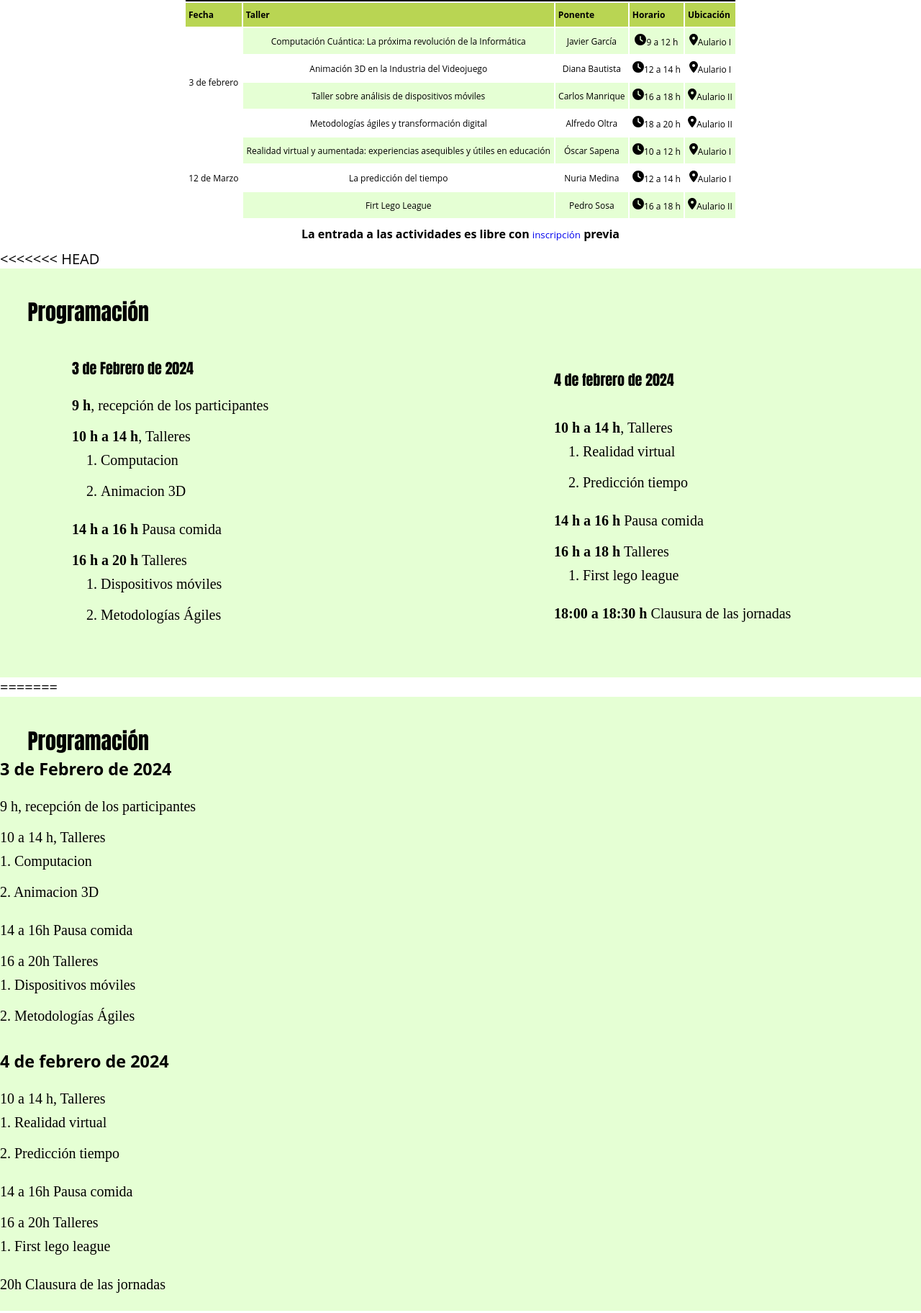
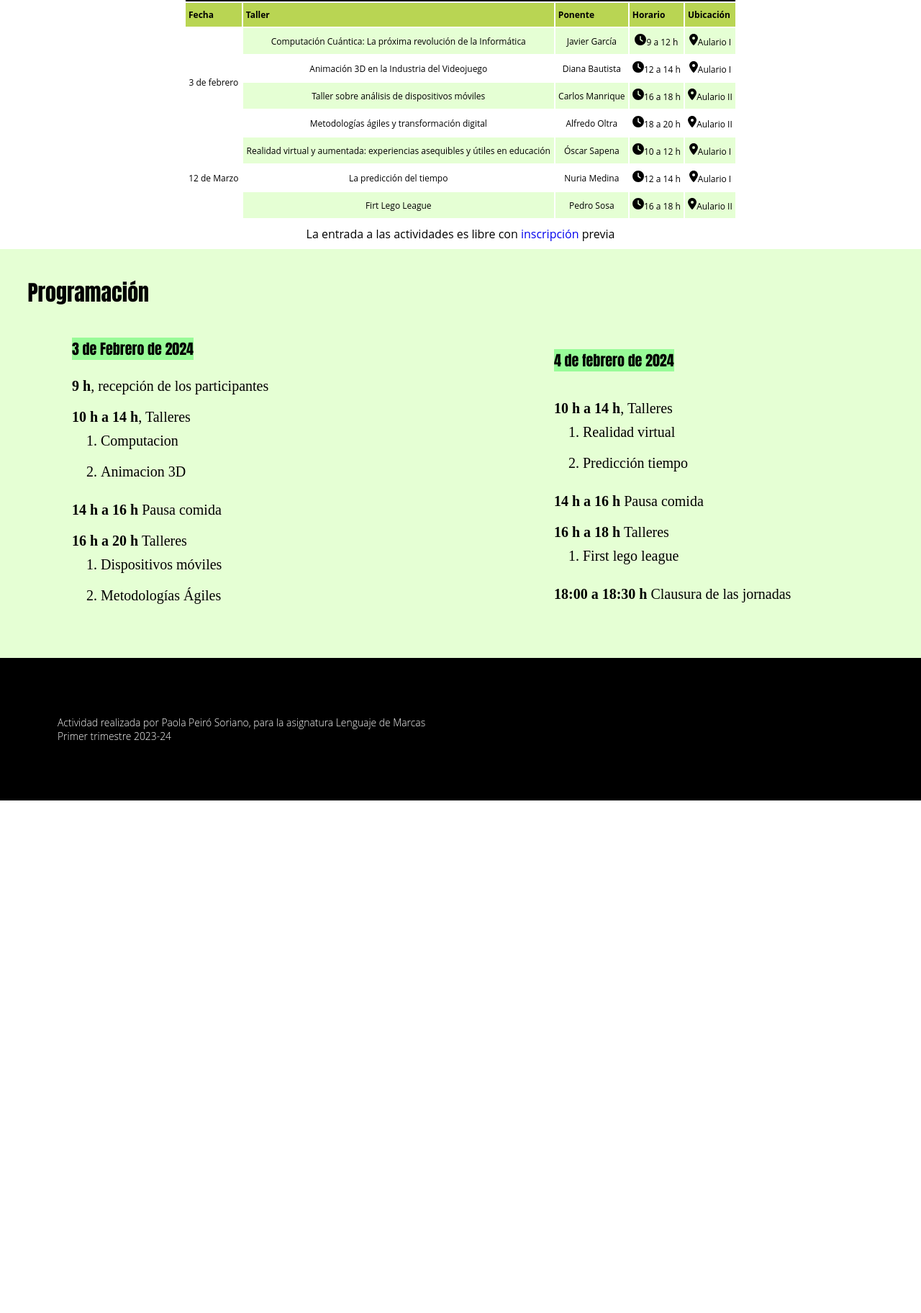
Before and after one commit to Pao9629/Entregables_EV, a plain HTML site: page EV_LM/programación.html in a window 1280 px wide. Shown: the part 363-2187 px from the top of the page at 72% size. After the commit the page ends 1475 px from the top, so only its background shows below. Drawn offline with Linux system fonts and the light colour scheme.

Commit message:
Actualizado

```diff
--- a/EV_LM/Archivo.css
+++ b/EV_LM/Archivo.css
@@ -460,8 +460,6 @@ body {
   display: inline;
   position: relative;
 }
-=======
->>>>>>> d1b54a5db4565fc9dd56b34df33778fd2ea2748a
 
 .Contenedor-Dias1 h3 span, .Contenedor-Dias2 h3 span {
   background-color: palegreen;
@@ -469,60 +467,7 @@ body {
   -webkit-box-decoration-break: clone; /* Para navegadores WebKit */
 }
 
-<<<<<<< HEAD
 /* CSS para la inscripción*/
-=======
-  /* Estilos para el enlace de inscripción */
-  .tablaPrograma p a {
-    color: blue;
-    text-decoration: underline;
-  }
-
-  .tablaPrograma p a:hover {
-    color: darkblue;
-  }
-
-/* Estilos para las celdas de la tabla */
-.tablaPrograma td {
-    position: relative; /* Posición relativa para que se superponga el subrayado */
-  }
-
-  /* Efecto de subrayado al pasar el ratón sobre todas las filas de la tabla */
-  .tablaPrograma tr:hover td {
-    border-bottom: 2px solid transparent; /* Oculta el borde inferior predeterminado */
-  }
-
-  /* Efecto de subrayado al pasar el ratón sobre todas las filas de la tabla */
-  .tablaPrograma tr:hover td::after {
-    content: '';
-    position: absolute;
-    bottom: -2px; /* Ubicación del subrayado */
-    left: 0;
-    width: 100%;
-    height: 2px; /* Grosor del subrayado */
-    background-color: black; /* Color del subrayado */
-  }
-
-
-
-
-  .enlace-programa {
-    font-size: 16px;
-    margin: 10px auto; /* Reducir los márgenes superior e inferior */
-    font-weight: bold;
-    text-align: center;
-    color: rgb(0, 0, 0);
-  }
-
-  .inscripción-enlace {
-    text-decoration: underline;
-    text-decoration: none;
-    font-size: smaller;
-    font-style: none;
-    font-weight: initial;
-  }
-
->>>>>>> d1b54a5db4565fc9dd56b34df33778fd2ea2748a
 
 .inscripcion{
     padding: 20px 0px;
@@ -550,7 +495,6 @@ legend{
 
 }
 
-<<<<<<< HEAD
 .ins_taller{
     list-style: none;
     display: inline-flex;
@@ -602,20 +546,13 @@ button:hover{
     background-color:black;
     color: white;
 }
-=======
-/* CSS PARA LA PARTE DE APARTADO-PROGRAMA */
->>>>>>> d1b54a5db4565fc9dd56b34df33778fd2ea2748a
 
 input:invalid,
 textarea:invalid {
     box-shadow: 0 0 5px 2px rgba(249, 35, 35, 0.5); /* Sombra difuminada */
 }
 
-<<<<<<< HEAD
 input:valid,
 textarea:valid {
     box-shadow: 0 0 5px 2px rgb(207, 255, 134); /* Sombra difuminada */
 }
-=======
-
->>>>>>> d1b54a5db4565fc9dd56b34df33778fd2ea2748a
--- a/EV_LM/programación.html
+++ b/EV_LM/programación.html
@@ -182,8 +182,6 @@
 </section>
 
 
-
-<<<<<<< HEAD
 <article class="Apartado-Programa">
 
   <h2 class="Titulo-Programa">Programación</h2>
@@ -240,59 +238,9 @@
 </section>
 </div>
 </article>
-=======
-<section class="Apartado-Programa">
-
-    <div> <h2 class="Titulo-Programa">Programación</h2> </div>   <div class="Fechas-Programa1"></div>
-
-
-      <h3>3 de Febrero de 2024</h3>
-      <ol class="horas">
-        <li class="hora"><span class="negrita">9 h</span>, recepción de los participantes</li>
-        <li class="hora">
-          <span class="negrita">10 a 14 h</span>, Talleres
-          <ul>
-            <li class="hora"><span class="negrita">1. </span> Computacion</li>
-            <li class="hora"><span class="negrita">2. </span> Animacion 3D</li>
-          </ul>
-        </li>
-        <li class="hora"><span class="negrita">14 a 16h</span> Pausa comida</li>
-        <li class="hora"><span class="negrita">16 a 20h</span> Talleres
-          <ul>
-            <li class="hora"><span class="negrita">1. </span> Dispositivos móviles</li>
-            <li class="hora"><span class="negrita">2. </span> Metodologías Ágiles</li>
-          </ul>
-        </li>
-      </ol>
-    </div>
-
-    <div class="Fechas-Programa2">
-      <h3>4 de febrero de 2024</h3>
-      <ol class="horas">
-        <li class="hora">
-          <span class="negrita">10 a 14 h</span>, Talleres
-          <ul>
-            <li class="hora"><span class="negrita">1. </span> Realidad virtual</li>
-            <li class="hora"><span class="negrita">2. </span> Predicción tiempo</li>
-          </ul>
-        </li>
-        <li class="hora"><span class="negrita">14 a 16h</span> Pausa comida</li>
-        <li class="hora"><span class="negrita">16 a 20h</span> Talleres
-          <ul>
-            <li class="hora"><span class="negrita">1. </span> First lego league</li>
-          </ul>
-        </li>
-        <li class="hora"><span class="negrita">20h</span> Clausura de las jornadas</li>
-      </ol>
-    </div>
-  </section>
-
-
->>>>>>> d1b54a5db4565fc9dd56b34df33778fd2ea2748a
-
-
 </main>
 </body>
+
 <footer class="Pie-pagina">
 
     <footer class="Pie-pagina">
```
